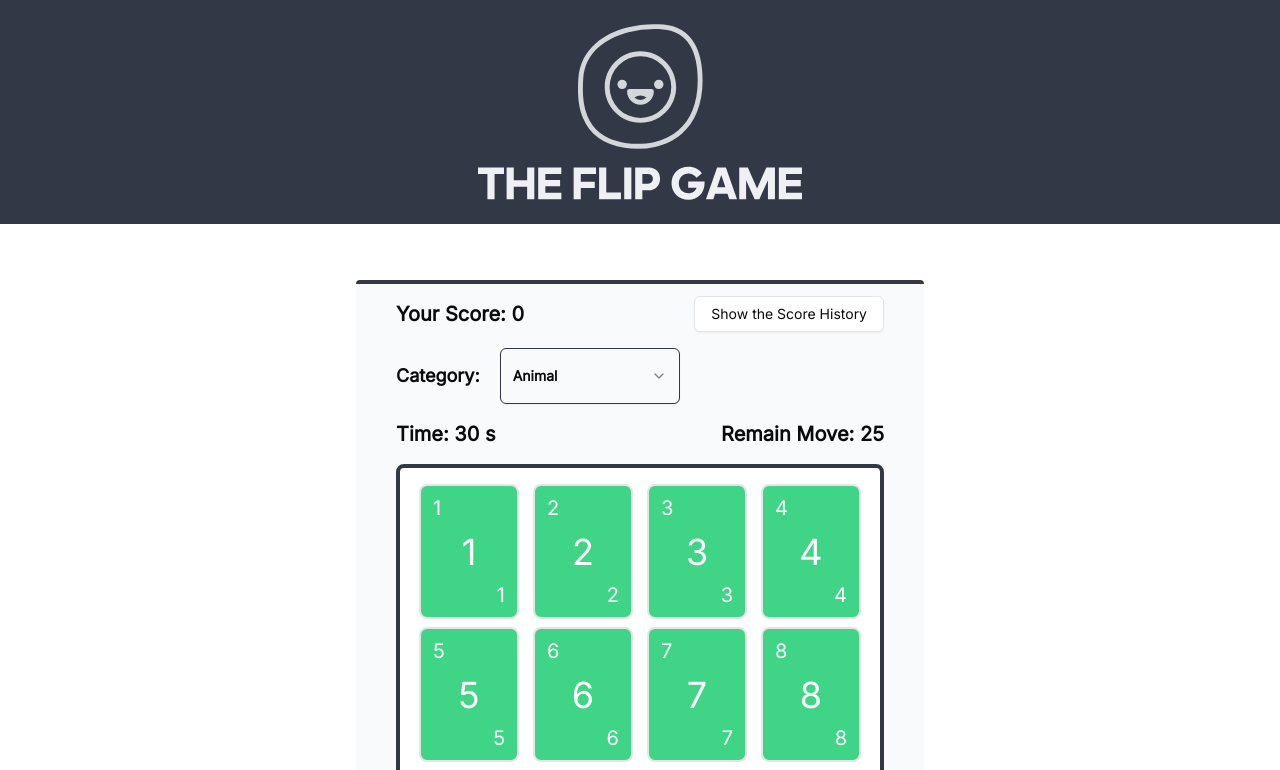
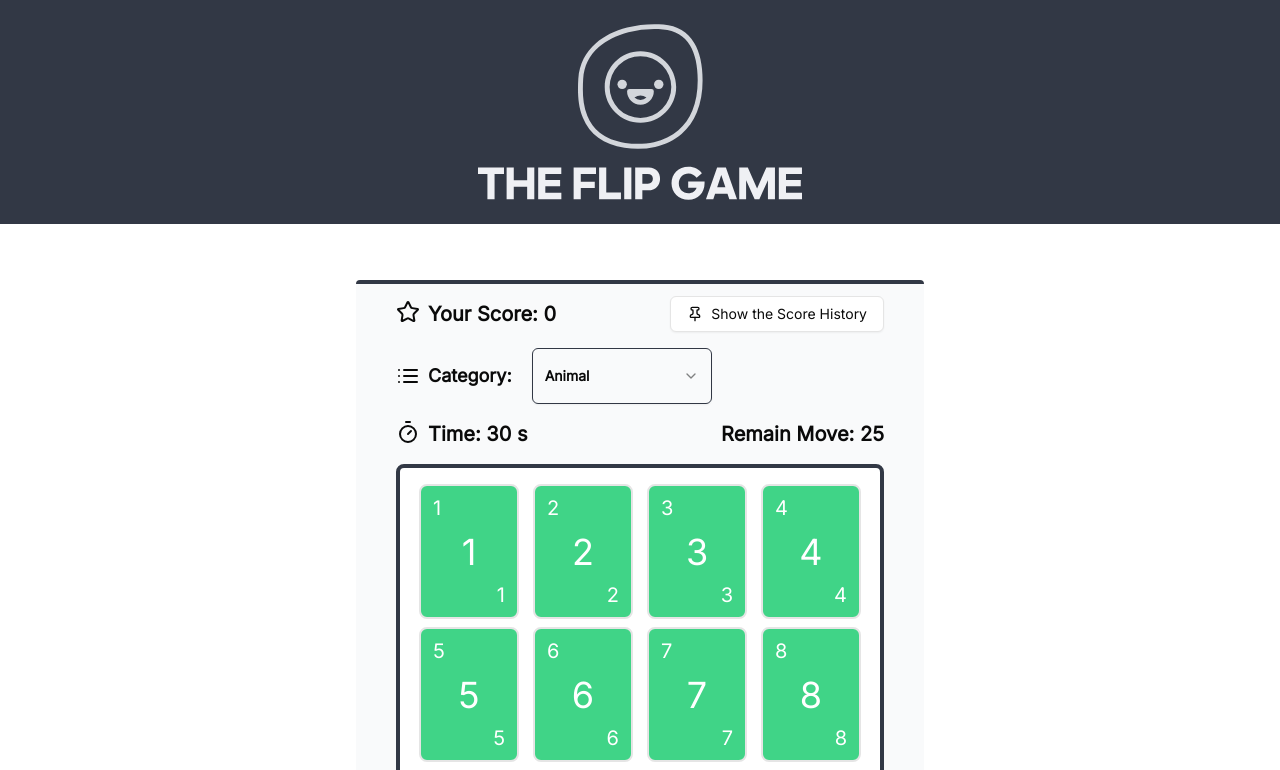
Before and after one commit to alirlikh/flip-the-card, a Next.js app: page / in a window 1280 px wide. Shown: the top 770 px of the page. Built offline with nearby package versions, Linux system fonts and the light colour scheme.

Commit message:
feat: add icon

```diff
--- a/app/_component/CategorySelect.tsx
+++ b/app/_component/CategorySelect.tsx
@@ -8,6 +8,7 @@ import {
 } from "@/components/ui/select";
 import { useAppDispatch, useAppSelector } from "../hooks/hook";
 import { changeCategory } from "../_lib/features/gameSlice/gameSlice";
+import { ListIcon } from "lucide-react";
 
 const categoriesArray = [
   {
@@ -22,7 +23,7 @@ const categoriesArray = [
 
 function CategorySelect() {
   const dispatch = useAppDispatch();
-  const { flippedCards } = useAppSelector((state) => state.gameState);
+  const { timeStarter } = useAppSelector((state) => state.gameState);
 
   const handleSetCategory = (name: string) => {
     dispatch(changeCategory(name));
@@ -30,11 +31,12 @@ function CategorySelect() {
 
   return (
     <div className="flex flex-row items-center justify-center gap-x-5">
-      <div className="text-lg font-bold">
+      <div className="text-lg font-bold flex flex-row gap-x-2 items-center">
+        <ListIcon />
         <span>Category: </span>
       </div>
       <Select
-        disabled={flippedCards.length > 0}
+        disabled={timeStarter}
         onValueChange={handleSetCategory}
         defaultValue={categoriesArray[0].name}
       >
--- a/app/_component/GameHeader.tsx
+++ b/app/_component/GameHeader.tsx
@@ -12,6 +12,7 @@ import { useCallback, useEffect } from "react";
 import CategorySelect from "./CategorySelect";
 import { GameResultAlert } from "./GameResultAlert";
 import { ScoreHistory } from "./ScoreHistory";
+import { StarIcon, TimerIcon } from "lucide-react";
 
 function GameHeader() {
   const dispatch = useAppDispatch();
@@ -56,7 +57,8 @@ function GameHeader() {
   return (
     <div className="grid grid-cols-1  row-span-2 auto-rows-[60px]">
       <div className="flex flex-row justify-between items-center px-5">
-        <div>
+        <div className="flex flex-row gap-x-2">
+          <StarIcon />
           <span className="font-bold">Your Score: {score}</span>
         </div>
         <div>
@@ -76,7 +78,8 @@ function GameHeader() {
           />
         )}
 
-        <div className="font-bold">
+        <div className="font-bold flex flex-row gap-x-2">
+          <TimerIcon />
           <span>Time: {timer} s</span>
         </div>
         <div className="font-bold">
--- a/app/_component/ScoreHistory.tsx
+++ b/app/_component/ScoreHistory.tsx
@@ -12,6 +12,7 @@ import { Score } from "../_utils/types";
 import { useEffect, useMemo, useState } from "react";
 import { getScoreFromStorage } from "../_utils/RandWLocalStorage";
 import { useAppSelector } from "../hooks/hook";
+import { Calendar, Pin, PinIcon } from "lucide-react";
 
 export function ScoreHistory() {
   const { gameOver, isWon } = useAppSelector((state) => state.gameState);
@@ -42,7 +43,10 @@ export function ScoreHistory() {
   return (
     <Sheet>
       <SheetTrigger asChild>
-        <Button variant="outline">Show the Score History</Button>
+        <Button variant="outline">
+          <PinIcon />
+          <div>Show the Score History</div>
+        </Button>
       </SheetTrigger>
       <SheetContent>
         <SheetHeader>
@@ -55,7 +59,9 @@ export function ScoreHistory() {
         {savedScore && savedScore ? (
           Object.entries(scoresByDate).map(([date, scores]) => (
             <div key={date} className="space-y-2">
-              <div className="text-gray-400 text-sm mt-3">
+              <div className="text-gray-400 text-sm mt-3 flex flex-row gap-x-2 items-center">
+                <Calendar className="w-4" />
+
                 <time>{new Date(date).toLocaleDateString()}</time>
               </div>
               <ul>
```
